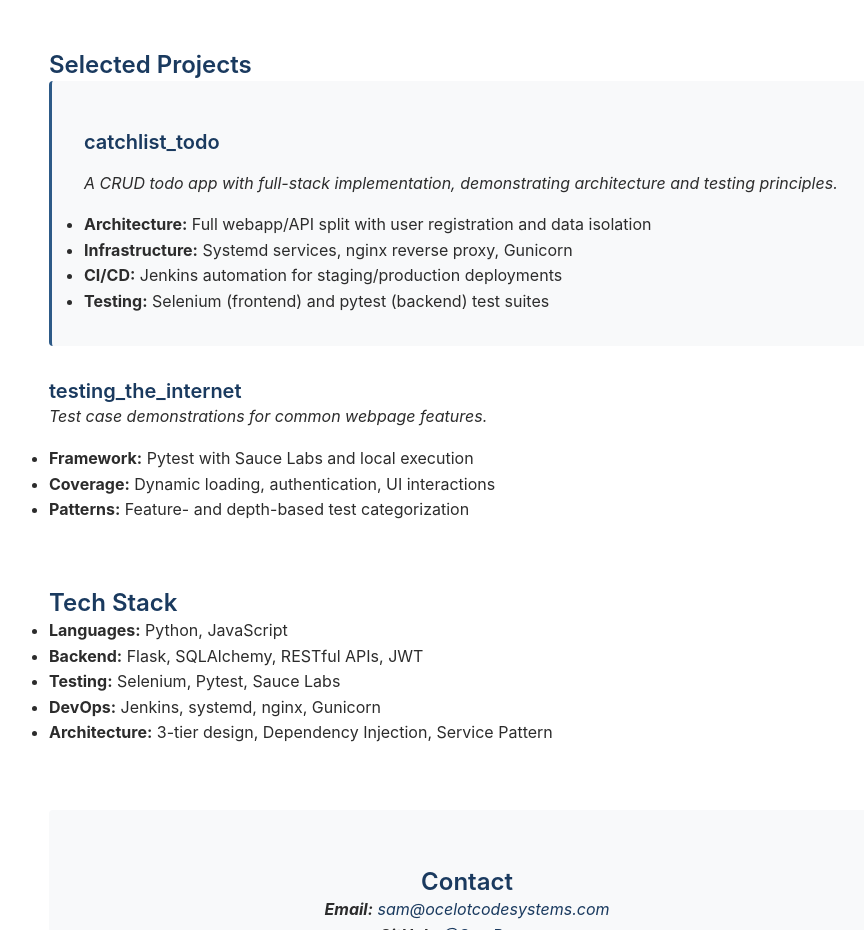
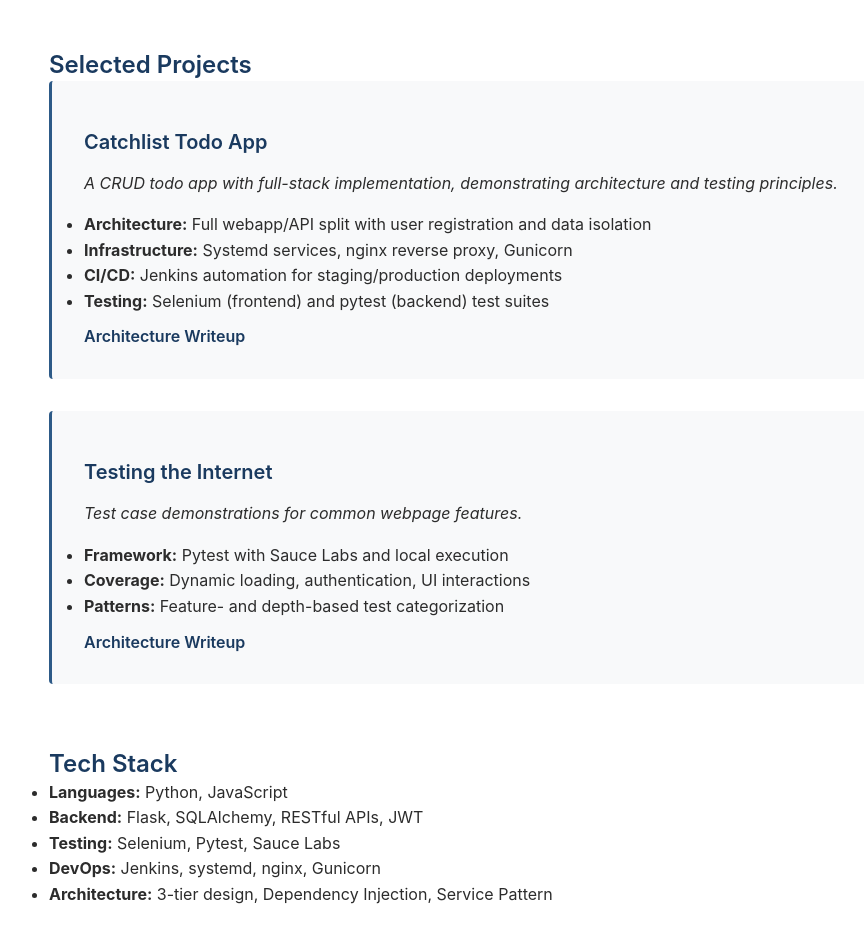
Before and after one commit to SamPearson/ocelot_website, a plain HTML site: page index.html in a window 1280 px wide. Shown: the part 1200-2130 px from the top of the page, without its empty margins (173-1037 px from the left). Drawn offline with Linux system fonts and the light colour scheme.

Commit message:
adding architecture writeup links, minor visual fixes to project containers

```diff
--- a/index.html
+++ b/index.html
@@ -52,24 +52,27 @@
     <h2>Selected Projects</h2>
 
     <article class="project-card" id="catchlist">
-      <h3><a href="https://github.com/SamPearson/catchlist_todo">catchlist_todo</a></h3>
+      <h3><a href="https://github.com/SamPearson/catchlist_todo">Catchlist Todo App</a></h3>
       <p><em>A CRUD todo app with full-stack implementation, demonstrating architecture and testing principles.</em></p>
       <ul>
         <li><strong>Architecture:</strong> Full webapp/API split with user registration and data isolation</li>
         <li><strong>Infrastructure:</strong> Systemd services, nginx reverse proxy, Gunicorn</li>
         <li><strong>CI/CD:</strong> Jenkins automation for staging/production deployments</li>
         <li><strong>Testing:</strong> Selenium (frontend) and pytest (backend) test suites</li>
+      <h4><a href="architecture_writeups/catchlist.html">Architecture Writeup</a></h4>
       </ul>
     </article>
 
-    <article id="testing">
-      <h3><a href="https://github.com/SamPearson/testing_the_internet">testing_the_internet</a></h3>
+    <article class="project-card" id="testing">
+      <h3><a href="https://github.com/SamPearson/testing_the_internet">Testing the Internet</a></h3>
       <p><em>Test case demonstrations for common webpage features.</em></p>
       <ul>
         <li><strong>Framework:</strong> Pytest with Sauce Labs and local execution</li>
         <li><strong>Coverage:</strong> Dynamic loading, authentication, UI interactions</li>
         <li><strong>Patterns:</strong> Feature- and depth-based test categorization</li>
       </ul>
+      <h4><a href="architecture_writeups/testing_the_internet.html">Architecture Writeup</a></h4>
+
     </article>
   </section>
 
```
